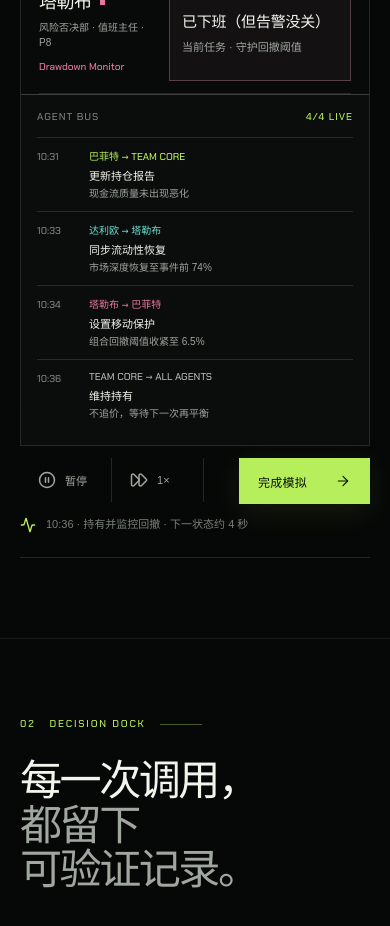
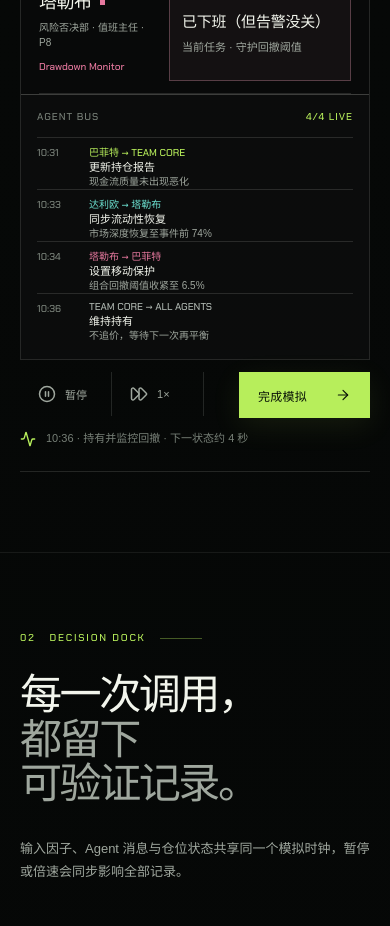
Before and after one commit to qellbot-lab/DEX_UI, a React (Vite) app in the folder versions/v2/prototype/: page /runtime in a window 390 px wide. Shown: the part 2080-3006 px from the top of the page. Built offline with nearby package versions, Linux system fonts and the light colour scheme.

Commit message:
fix: stabilize agent bus layout

```diff
--- a/versions/v2/prototype/src/pages/RuntimePage.jsx
+++ b/versions/v2/prototype/src/pages/RuntimePage.jsx
@@ -142,13 +142,21 @@ export function RuntimePage() {
             </div>
             <div className="collab-stream">
               <div className="collab-stream-head"><span>AGENT BUS</span><em>{paused ? 'BUFFERED' : `${streamCount}/4 LIVE`}</em></div>
-              <div className="collab-stream-list" aria-live="polite">
-                {visibleStream.map((entry, streamIndex) => (
-                  <div className="collab-message" key={`${stage.id}-${streamIndex}`}>
-                    <span>{formatSimulationTime(simulationTick - visibleStream.length + streamIndex + 1)}</span>
-                    <div><b className={`tone-${entry.tone}`}>{resolveParticipant(entry.from, team)} → {resolveParticipant(entry.to, team)}</b><em>{entry.label}</em><small>{entry.detail}</small></div>
-                  </div>
-                ))}
+              <div className="collab-stream-list" aria-live="polite" aria-relevant="additions text">
+                {stage.stream.map((_, streamIndex) => {
+                  const entry = visibleStream[streamIndex]
+                  return entry ? (
+                    <div className="collab-message" key={`${stage.id}-slot-${streamIndex}`}>
+                      <span>{formatSimulationTime(simulationTick - visibleStream.length + streamIndex + 1)}</span>
+                      <div><b className={`tone-${entry.tone}`}>{resolveParticipant(entry.from, team)} → {resolveParticipant(entry.to, team)}</b><em>{entry.label}</em><small>{entry.detail}</small></div>
+                    </div>
+                  ) : (
+                    <div className="collab-message is-pending" key={`${stage.id}-slot-${streamIndex}`} aria-hidden="true">
+                      <span>--:--</span>
+                      <div><b>SLOT 0{streamIndex + 1}</b><small>等待下一条协作消息</small></div>
+                    </div>
+                  )
+                })}
               </div>
             </div>
           </Reveal>
--- a/versions/v2/prototype/src/styles.css
+++ b/versions/v2/prototype/src/styles.css
@@ -242,7 +242,7 @@ main{min-height:80vh}
 .agent-state-profile{min-width:0;display:flex;flex-direction:column;justify-content:center}.agent-state-name{display:flex;align-items:center;gap:8px}.agent-state-name b{font-size:1.125rem;line-height:1.15;font-weight:650;letter-spacing:-.025em}.agent-state-name i{width:5px;height:5px;flex:0 0 auto;background:var(--tone);animation:profile-signal calc(2.4s / var(--runtime-speed,1)) ease-in-out infinite}.agent-state-org{margin-top:7px;color:var(--fog);font-size:var(--runtime-type-label);line-height:1.5}.agent-skill{margin-top:10px;max-width:100%;overflow:hidden;text-overflow:ellipsis;white-space:nowrap;font:500 var(--runtime-type-label) Chakra;color:var(--tone)}
 .agent-state-status{position:relative;min-width:0;padding:12px 12px 10px;border:1px solid color-mix(in srgb,var(--tone) 22%,var(--line));display:flex;flex-direction:column;justify-content:center;overflow:hidden;background:color-mix(in srgb,var(--tone) 4%,rgba(242,245,236,.012))}.agent-state-status:after{content:"";position:absolute;z-index:0;left:0;right:0;top:-1px;height:1px;background:linear-gradient(90deg,transparent,color-mix(in srgb,var(--tone) 72%,transparent),transparent);transform:translateX(-100%);animation:status-scan calc(3.8s / var(--runtime-speed,1)) cubic-bezier(.4,0,.2,1) infinite}.agent-state-status em,.agent-state-status small{position:relative;z-index:1;display:block}.agent-state-status em{font-size:.9375rem;line-height:1.35;font-weight:650;font-style:normal;color:var(--ivory);letter-spacing:-.015em}.agent-state-status small{margin-top:7px;font-size:var(--runtime-type-meta);line-height:1.5;color:var(--fog)}
 .collab-stream{margin-top:auto;border-top:1px solid var(--line-strong);background:rgba(242,245,236,.012)}.collab-stream-head{height:42px;padding:0 16px;display:flex;align-items:center;justify-content:space-between;font:500 var(--runtime-type-label) Chakra;letter-spacing:.1em;color:var(--muted)}.collab-stream-head em{font-style:normal;color:var(--acid)}
-.collab-stream-list{min-height:218px;padding:0 16px 14px}.collab-message{min-height:56px;padding:10px 0;display:grid;grid-template-columns:42px 1fr;gap:10px;border-top:1px solid var(--line);animation:stream-enter .28s cubic-bezier(.22,1,.36,1)}.collab-message>span{padding-top:2px;font:500 var(--runtime-type-label) Chakra;color:var(--muted)}.collab-message b,.collab-message em,.collab-message small{display:block}.collab-message b{font:500 var(--runtime-type-label) Chakra;color:var(--tone)}.collab-message em{margin-top:4px;font-size:var(--runtime-type-meta);font-style:normal;color:var(--ivory)}.collab-message small{margin-top:3px;font-size:var(--runtime-type-label);line-height:1.5;color:var(--fog)}
+.collab-stream-list{height:222px;min-height:222px;padding:0 16px 14px;display:grid;grid-template-rows:repeat(4,52px);overflow:hidden;contain:layout paint}.collab-message{height:52px;min-height:0;padding:6px 0;overflow:hidden;display:grid;grid-template-columns:42px 1fr;gap:10px;border-top:1px solid var(--line);animation:stream-enter .28s cubic-bezier(.22,1,.36,1)}.collab-message>span{padding-top:2px;font:500 var(--runtime-type-label) Chakra;color:var(--muted)}.collab-message b,.collab-message em,.collab-message small{display:block}.collab-message b{font:500 var(--runtime-type-label) Chakra;color:var(--tone)}.collab-message em{margin-top:2px;font-size:var(--runtime-type-meta);line-height:1.2;font-style:normal;color:var(--ivory)}.collab-message small{margin-top:1px;font-size:var(--runtime-type-label);line-height:1.35;color:var(--fog)}.collab-message.is-pending{opacity:.26;animation:none}.collab-message.is-pending b{color:var(--muted)}.collab-message.is-pending small{margin-top:5px;letter-spacing:.035em}
 .runtime-controls>button{font-size:var(--runtime-type-meta);transition:color .14s,background .14s}.runtime-controls>button:hover{background:rgba(242,245,236,.025)}.runtime-control-state{font-size:var(--runtime-type-meta)}.runtime-control-state span{font-variant-numeric:tabular-nums}
 .runtime-page .signal-bar>div:first-child{font-size:var(--runtime-type-body)}.runtime-page .signal-bar b{font-size:var(--runtime-type-meta)}
 .runtime-page .execution-row>span{font-size:var(--runtime-type-label)}.runtime-page .execution-row b{font-size:var(--runtime-type-body)}.runtime-page .execution-row small,.runtime-page .execution-row em{font-size:var(--runtime-type-label)}
@@ -264,11 +264,11 @@ main{min-height:80vh}
 @keyframes stream-enter{from{opacity:0;transform:translateY(7px)}to{opacity:1;transform:none}}
 
 @media(max-width:1180px){
-  .runtime-workbench{grid-template-columns:.78fr 1.22fr}.team-operations{grid-column:1/-1;min-height:auto}.agent-state-register{display:grid;grid-template-columns:repeat(3,1fr);gap:18px}.agent-state-row{min-height:132px}.collab-stream-list{min-height:auto;display:grid;grid-template-columns:1fr 1fr;column-gap:22px}.collab-message{min-height:58px}
+  .runtime-workbench{grid-template-columns:.78fr 1.22fr}.team-operations{grid-column:1/-1;min-height:auto}.agent-state-register{display:grid;grid-template-columns:repeat(3,1fr);gap:18px}.agent-state-row{min-height:132px}.collab-stream-list{height:130px;min-height:130px;grid-template-columns:1fr 1fr;grid-template-rows:repeat(2,58px);column-gap:22px}.collab-message{height:58px;padding-block:8px}
 }
 
 @media(max-width:720px){
-  .runtime-page{--runtime-type-display:2rem}.runtime-workbench{grid-template-columns:1fr}.market-context,.decision-theater,.team-operations{min-height:auto}.runtime-market-chart{height:238px}.decision-focus{padding:32px 20px 24px}.decision-focus>p{min-height:auto}.decision-list{margin-inline:10px}.decision-list button{height:48px;min-height:48px;grid-template-columns:42px 52px 1fr;padding-inline:5px}.agent-state-register{display:block;padding-inline:18px}.agent-state-row{min-height:122px}.collab-stream-list{display:block;min-height:210px}.runtime-controls>button{min-width:92px}.runtime-control-state{line-height:1.55}.market-context .position-block{margin-top:24px}.runtime-analysis-grid .instrument-head b{max-width:50%}
+  .runtime-page{--runtime-type-display:2rem}.runtime-workbench{grid-template-columns:1fr}.market-context,.decision-theater,.team-operations{min-height:auto}.runtime-market-chart{height:238px}.decision-focus{padding:32px 20px 24px}.decision-focus>p{min-height:auto}.decision-list{margin-inline:10px}.decision-list button{height:48px;min-height:48px;grid-template-columns:42px 52px 1fr;padding-inline:5px}.agent-state-register{display:block;padding-inline:18px}.agent-state-row{min-height:122px}.collab-stream-list{height:222px;min-height:222px;display:block}.collab-message{height:52px;padding-block:6px}.runtime-controls>button{min-width:92px}.runtime-control-state{line-height:1.55}.market-context .position-block{margin-top:24px}.runtime-analysis-grid .instrument-head b{max-width:50%}
 }
 
 @media(prefers-reduced-motion:reduce){
```
